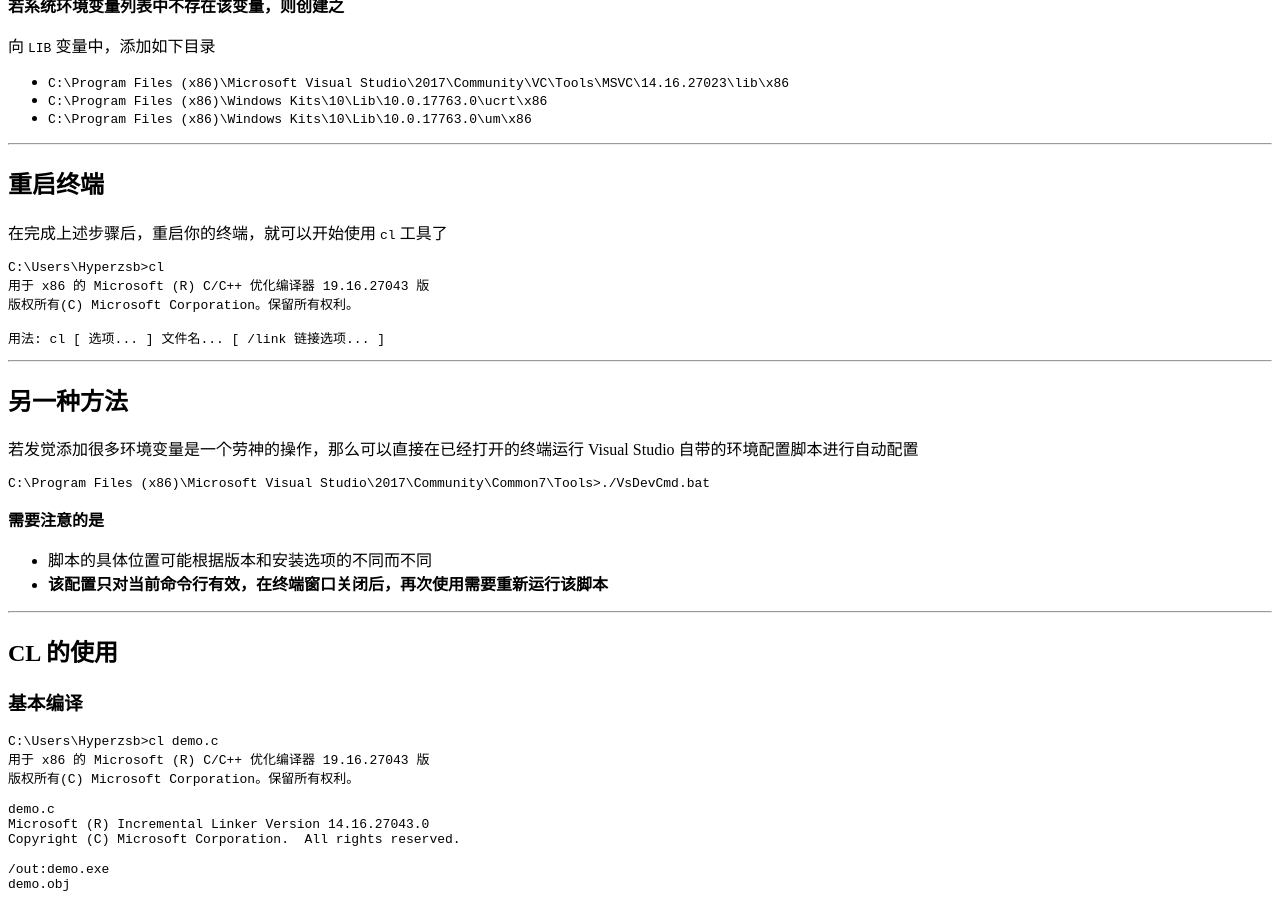
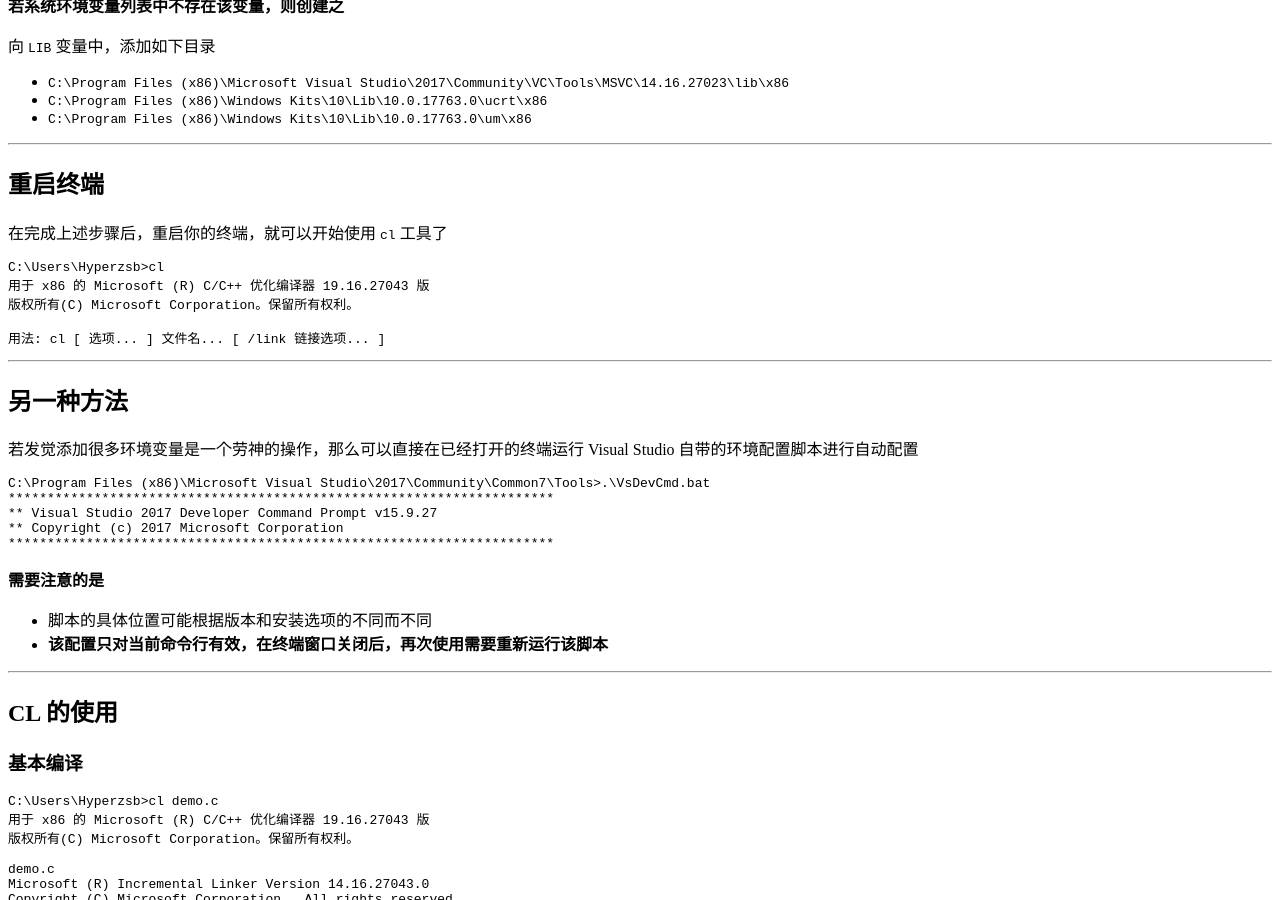
Before and after one commit to Hyperzsb/blog, a Jekyll site: the page built from _posts/2020-12-15-msvc-cl.md, in a window 1280 px wide and 900 px high, scrolled down 7331 px. Built offline with Jekyll 4.4.1, drawn with Linux system fonts in a browser that asks for light colours; comment, search, counter and statistics services are not loaded.

Commit message:
[post]Update 2020-04-10-git-browser-tools 2020-04-13-gnupg-guide 2020-12-15-msvc-cl

````diff
--- a/_posts/2020-12-15-msvc-cl.md
+++ b/_posts/2020-12-15-msvc-cl.md
@@ -64,7 +64,7 @@
 
 在完成上述步骤后，重启你的终端，就可以开始使用 `cl` 工具了
 
-```
+```powershell
 C:\Users\Hyperzsb>cl
 用于 x86 的 Microsoft (R) C/C++ 优化编译器 19.16.27043 版
 版权所有(C) Microsoft Corporation。保留所有权利。
@@ -80,8 +80,12 @@
 
 若发觉添加很多环境变量是一个劳神的操作，那么可以直接在已经打开的终端运行 Visual Studio 自带的环境配置脚本进行自动配置
 
-```
-C:\Program Files (x86)\Microsoft Visual Studio\2017\Community\Common7\Tools>./VsDevCmd.bat
+```powershell
+C:\Program Files (x86)\Microsoft Visual Studio\2017\Community\Common7\Tools>.\VsDevCmd.bat
+**********************************************************************
+** Visual Studio 2017 Developer Command Prompt v15.9.27
+** Copyright (c) 2017 Microsoft Corporation
+**********************************************************************
 ```
 
 **需要注意的是**
````
Also changed, not shown: _posts/2020-04-10-git-browser-tools.md (+1 -1 lines), _posts/2020-04-13-gnupg-guide.md (+1 -1 lines).
